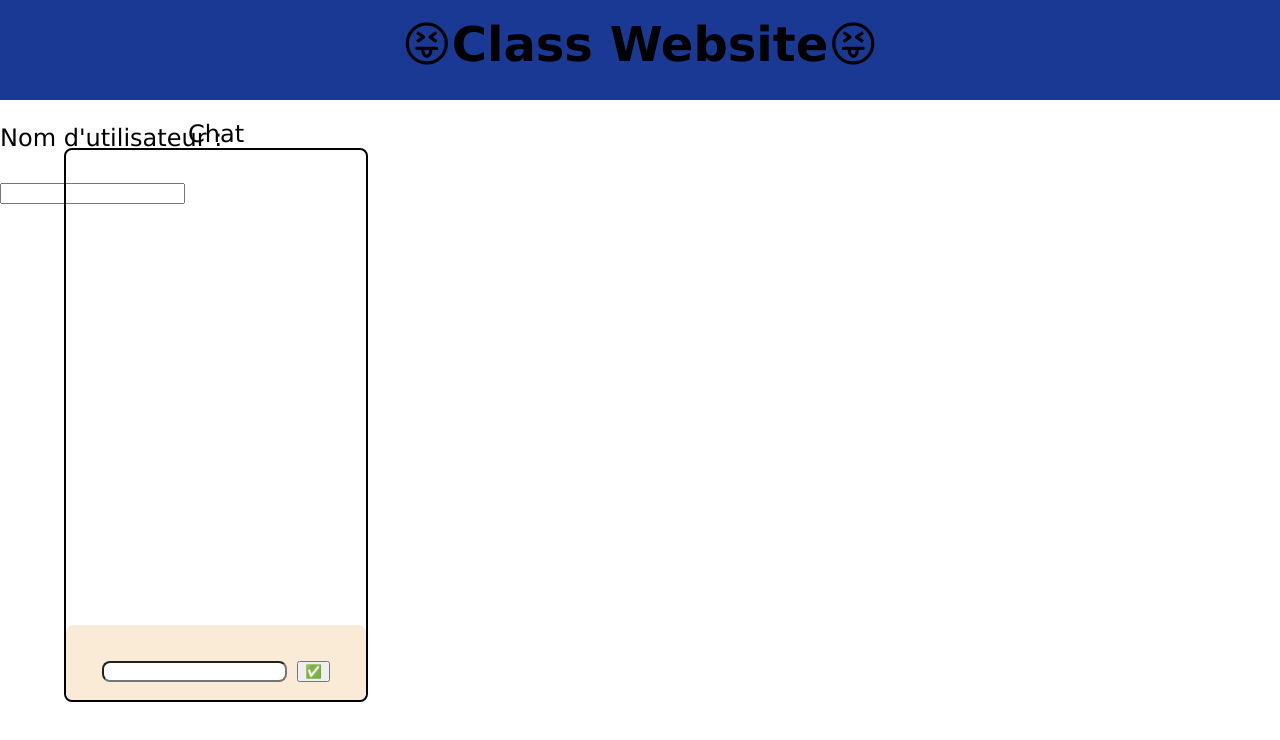
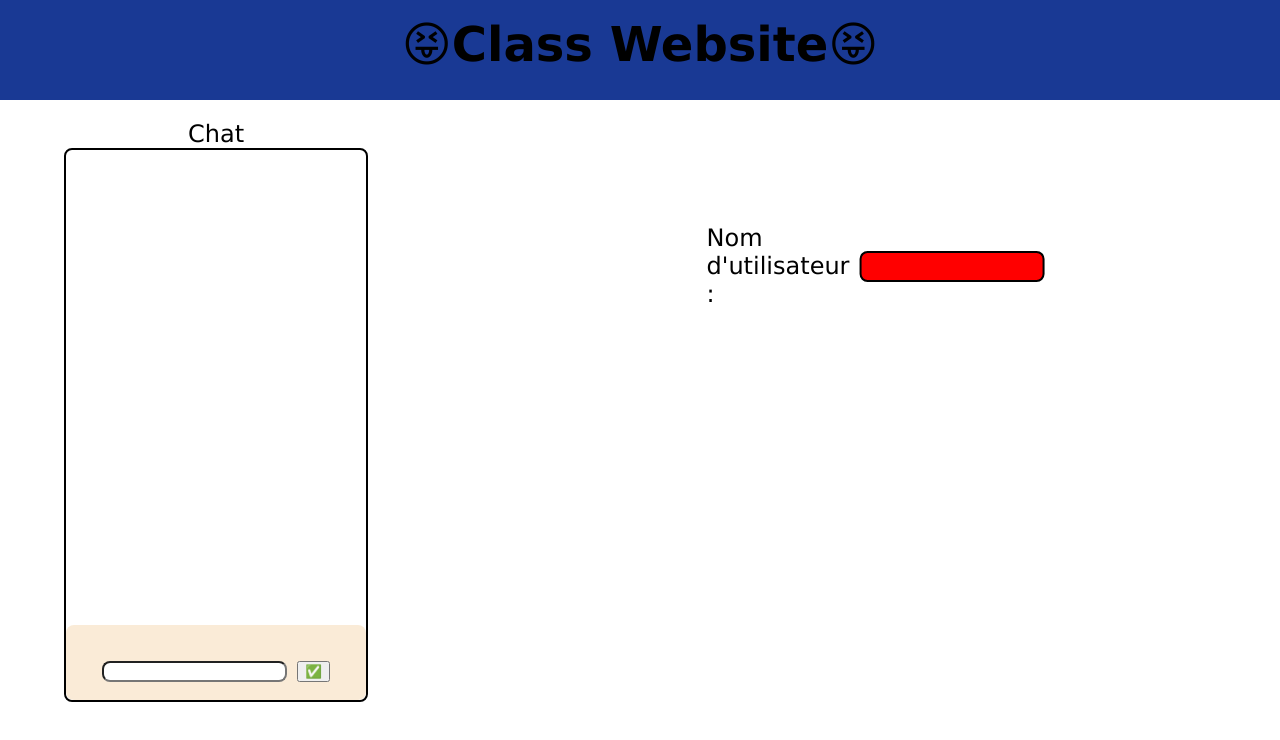
Before and after one commit to Gryff2021/Class-Website, a plain HTML site: page index.html in a window 1280 px wide. Drawn offline with Linux system fonts and the light colour scheme; no server answers.

Commit message:
style.css

```diff
--- a/style.css
+++ b/style.css
@@ -64,3 +64,19 @@ body {
 #enter_message {
     border-radius: 8px;
 }
+#username {
+    border: 2px solid black;
+    border-radius: 8px;
+    height: 25px;
+    background-color: red;
+}
+#username_div {
+    display: flex;
+    align-items: center;
+    flex-direction: row;
+    gap: 10px;
+    position: absolute;
+    top: 25%;
+    left: 75%;
+    transform: translate(-75%);
+}
```
